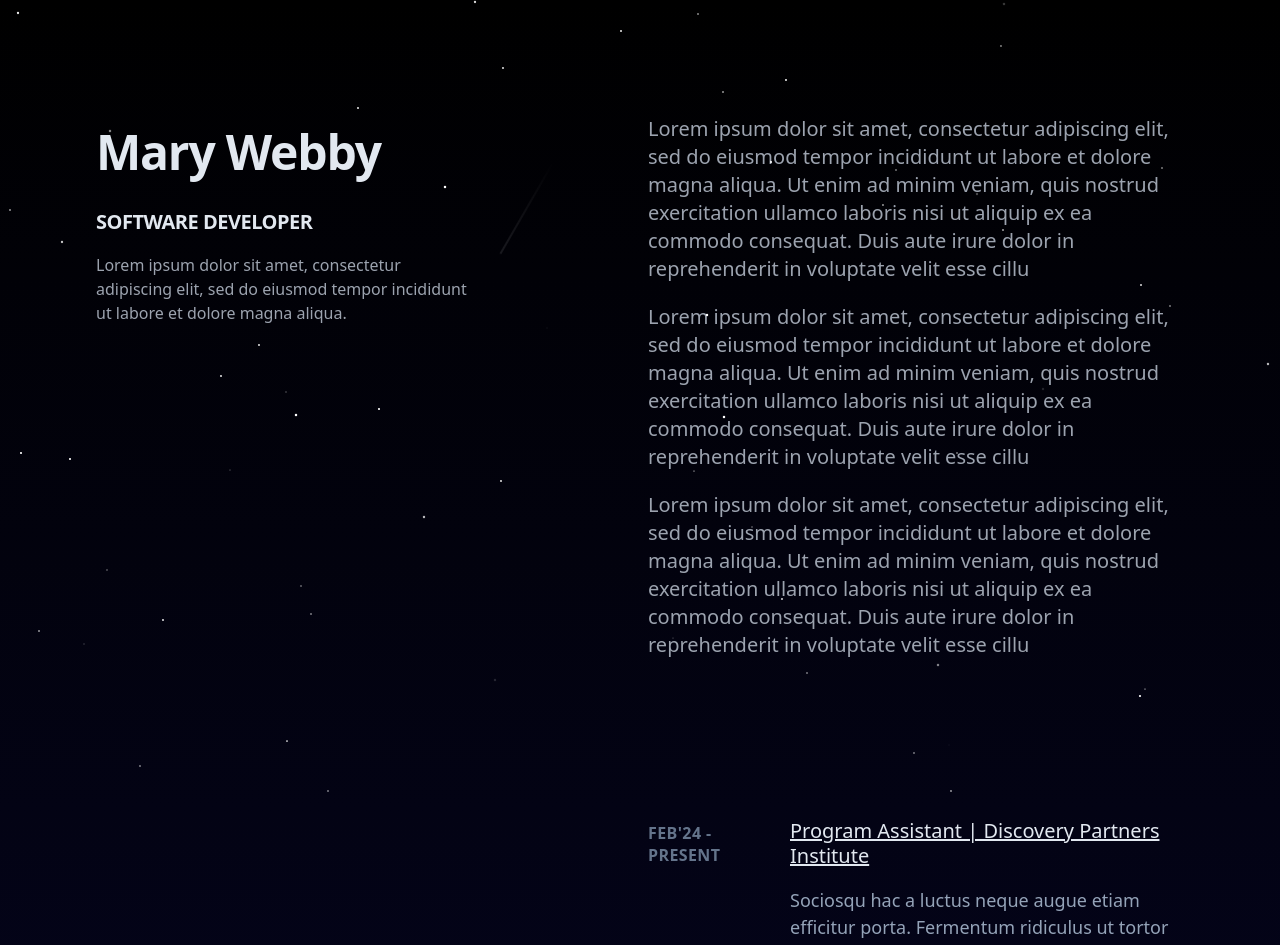
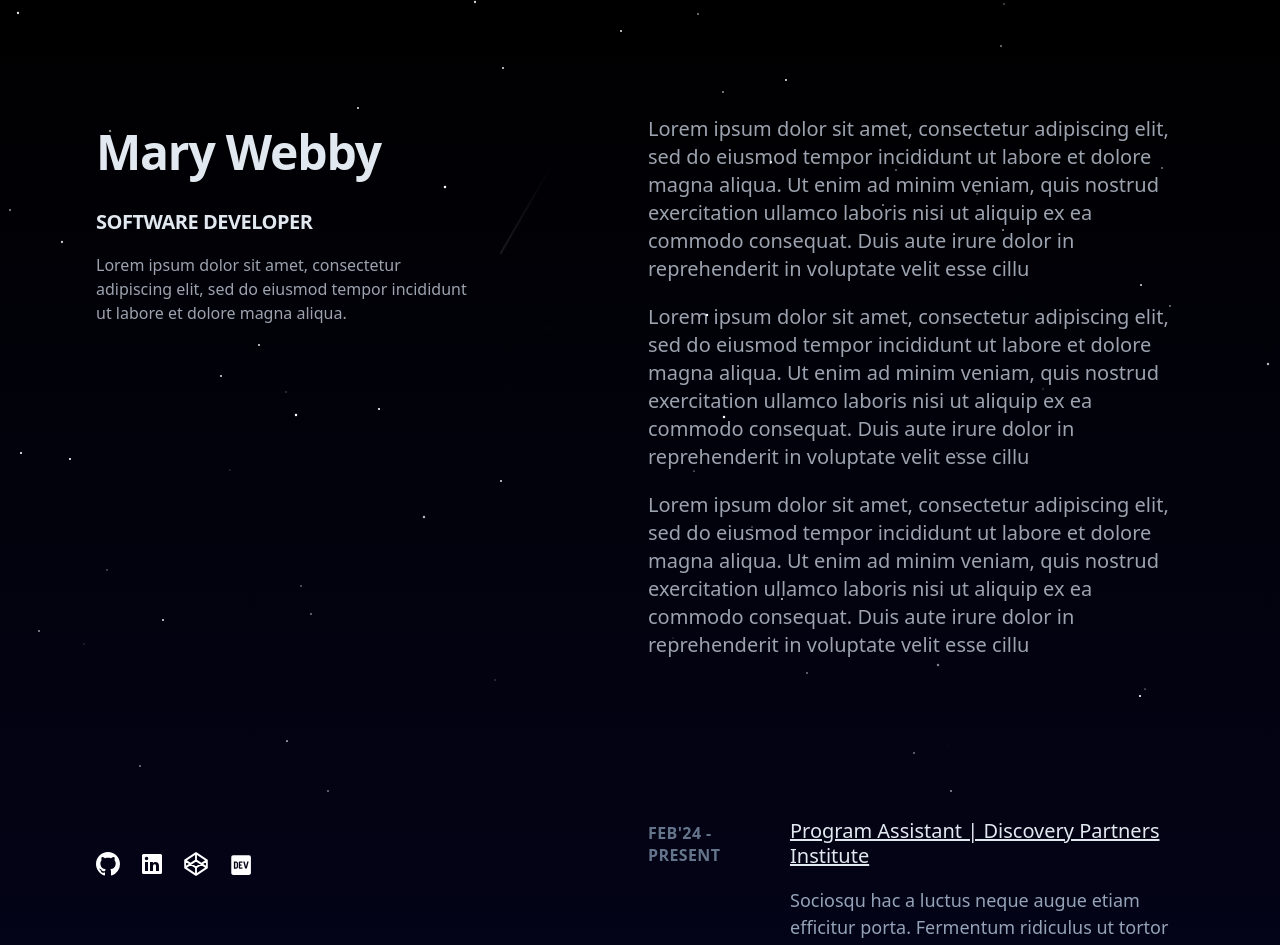
Before and after one commit to marywebby/portfolio-react, a React (Create React App) app in the folder portfolio-mcw/: page / in a window 1280 px wide. Shown: the top 945 px of the page. Built offline with nearby package versions, Linux system fonts and the light colour scheme.

Commit message:
added socials link icons

```diff
--- a/portfolio-mcw/src/components/About.js
+++ b/portfolio-mcw/src/components/About.js
@@ -1,5 +1,4 @@
 import React from 'react';
-import LinkBar from './LinkBar'
 
 const About = () => {
   return (
--- a/portfolio-mcw/src/components/Header.js
+++ b/portfolio-mcw/src/components/Header.js
@@ -1,11 +1,12 @@
 // Header.js
 import React from 'react';
+import LinkBar from './LinkBar'
 
 const Header = () => {
   return (
-    <header className="sticky lg:top-0 lg:flex lg:max-h-screen lg:w-1/2 lg:flex-col lg:justify-between">
+    <header className="lg:sticky lg:top-0 lg:flex lg:max-h-screen lg:w-1/2 lg:flex-col lg:justify-between lg:py-24">
       <div>
-        <h1 className='text-4xl font-bold tracking-tight text-slate-200 sm:text-5xl pt-24'>
+        <h1 className='text-4xl font-bold tracking-tight text-slate-200 sm:text-5xl'>
           Mary Webby
         </h1>
         <h2 className='mt-3 text-lg font-bold uppercase tracking-tight text-white-75 sm:text-xl'>
@@ -17,6 +18,7 @@
         <nav className='nav hidden lg:block' aria-label='In-page jump links'>
         </nav>
       </div>
+      <LinkBar />
     </header>
   );
 };
--- a/portfolio-mcw/src/components/LinkBar.js
+++ b/portfolio-mcw/src/components/LinkBar.js
@@ -2,10 +2,41 @@
 
 const LinkBar = () => {
     return (
-      <ul className="ml-1 mt-8 flex items-center" aria-label="Socials-Links">
+        <ul className="mt-8 flex items-center pl-0 list-none" aria-label="Socials-Links">
+            <li className="mr-5 text-xs shrink-0">
+                <a className="block hover:text-slate-200" href="https://github.com/marywebby" aria-label="GitHub (opens in a new tab)" target="_blank" rel="noreferrer noopener" title="Github">
+                    <span className="sr-only">Github</span>
+                    <svg xmlns="http://www.w3.org/2000/svg" viewBox="0 0 16 16" fill="white" className="h-6 w-6" aria-hidden="true">
+                        <path d="M8 0C3.58 0 0 3.58 0 8c0 3.54 2.29 6.53 5.47 7.59.4.07.55-.17.55-.38 0-.19-.01-.82-.01-1.49-2.01.37-2.53-.49-2.69-.94-.09-.23-.48-.94-.82-1.13-.28-.15-.68-.52-.01-.53.63-.01 1.08.58 1.23.82.72 1.21 1.87.87 2.33.66.07-.52.28-.87.51-1.07-1.78-.2-3.64-.89-3.64-3.95 0-.87.31-1.59.82-2.15-.08-.2-.36-1.02.08-2.12 0 0 .67-.21 2.2.82.64-.18 1.32-.27 2-.27.68 0 1.36.09 2 .27 1.53-1.04 2.2-.82 2.2-.82.44 1.1.16 1.92.08 2.12.51.56.82 1.27.82 2.15 0 3.07-1.87 3.75-3.65 3.95.29.25.54.73.54 1.48 0 1.07-.01 1.93-.01 2.2 0 .21.15.46.55.38A8.013 8.013 0 0016 8c0-4.42-3.58-8-8-8z"></path>
+                    </svg>
+                </a>
+            </li>
+            <li className="mr-5 text-xs shrink-0">
+                <a className="block hover:text-slate-200" href="www.linkedin.com/in/marywebby" aria-label="LinkedIn (opens in a new tab)" target="_blank" rel="noreferrer noopener" title="LinkedIn">
+                    <span className="sr-only">LinkedIn</span>
+                    <svg xmlns="http://www.w3.org/2000/svg" viewBox="0 0 24 24" fill="white" className="h-6 w-6" aria-hidden="true">
+                        <path d="M20.5 2h-17A1.5 1.5 0 002 3.5v17A1.5 1.5 0 003.5 22h17a1.5 1.5 0 001.5-1.5v-17A1.5 1.5 0 0020.5 2zM8 19H5v-9h3zM6.5 8.25A1.75 1.75 0 118.3 6.5a1.78 1.78 0 01-1.8 1.75zM19 19h-3v-4.74c0-1.42-.6-1.93-1.38-1.93A1.74 1.74 0 0013 14.19a.66.66 0 000 .14V19h-3v-9h2.9v1.3a3.11 3.11 0 012.7-1.4c1.55 0 3.36.86 3.36 3.66z"></path>
+                    </svg>
+                </a>
+            </li>
+            <li className="mr-5 text-xs shrink-0">
+                <a className="block hover:text-slate-200" href="https://codepen.io/marwebb" aria-label="CodePen (opens in a new tab)" target="_blank" rel="noreferrer noopener" title="CodePen">
+                    <span className="sr-only">CodePen</span>
+                    <svg xmlns="http://www.w3.org/2000/svg" viewBox="0 0 64 64" fill="none" stroke="white" strokeWidth="2" strokeLinecap="round" strokeLinejoin="round" className="h-6 w-6" aria-hidden="true">
+                        <path d="M3.06 41.732L32 60.932l28.94-19.2V22.268L32 3.068l-28.94 19.2zm57.878 0L32 22.268 3.06 41.732m0-19.463L32 41.47l28.94-19.2M32 3.068v19.2m0 19.463v19.2" strokeWidth={5}></path>
+                    </svg>
+                </a>
+            </li>
+            <li className="mr-5 text-xs shrink-0">
+                <a className="block hover:text-slate-200" href="https://dev.to/marywebby" aria-label="Devto (opens in a new tab)" target="_blank" rel="noreferrer noopener" title="Devto">
+                    <span className="sr-only">Devto</span>
+                    <svg xmlns="http://www.w3.org/2000/svg" viewBox="0 0 22 22" fill="white" className="h-6 w-6" aria-hidden="true">
+                        <path d="M7.826 10.083a.784.784 0 0 0-.468-.175h-.701v4.198h.701a.786.786 0 0 0 .469-.175c.155-.117.233-.292.233-.525v-2.798c.001-.233-.079-.408-.234-.525zM19.236 3H4.764C3.791 3 3.002 3.787 3 4.76v14.48c.002.973.791 1.76 1.764 1.76h14.473c.973 0 1.762-.787 1.764-1.76V4.76A1.765 1.765 0 0 0 19.236 3zM9.195 13.414c0 .755-.466 1.901-1.942 1.898H5.389V8.665h1.903c1.424 0 1.902 1.144 1.903 1.899v2.85zm4.045-3.562H11.1v1.544h1.309v1.188H11.1v1.543h2.142v1.188h-2.498a.813.813 0 0 1-.833-.792V9.497a.813.813 0 0 1 .792-.832h2.539l-.002 1.187zm4.165 4.632c-.531 1.235-1.481.99-1.906 0l-1.548-5.818h1.309l1.193 4.569 1.188-4.569h1.31l-1.546 5.818z"></path>
+                    </svg>
+                </a>
+            </li>
+        </ul>
+    );
+};
 
-      </ul>
-    );
-  };
-
-  export default LinkBar;
+export default LinkBar;
```
